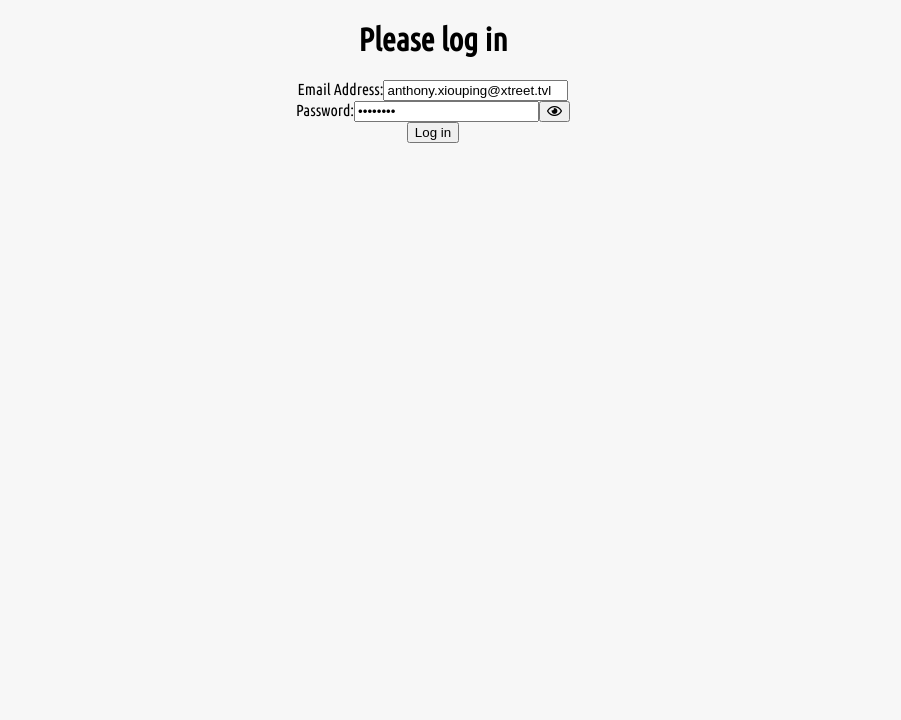
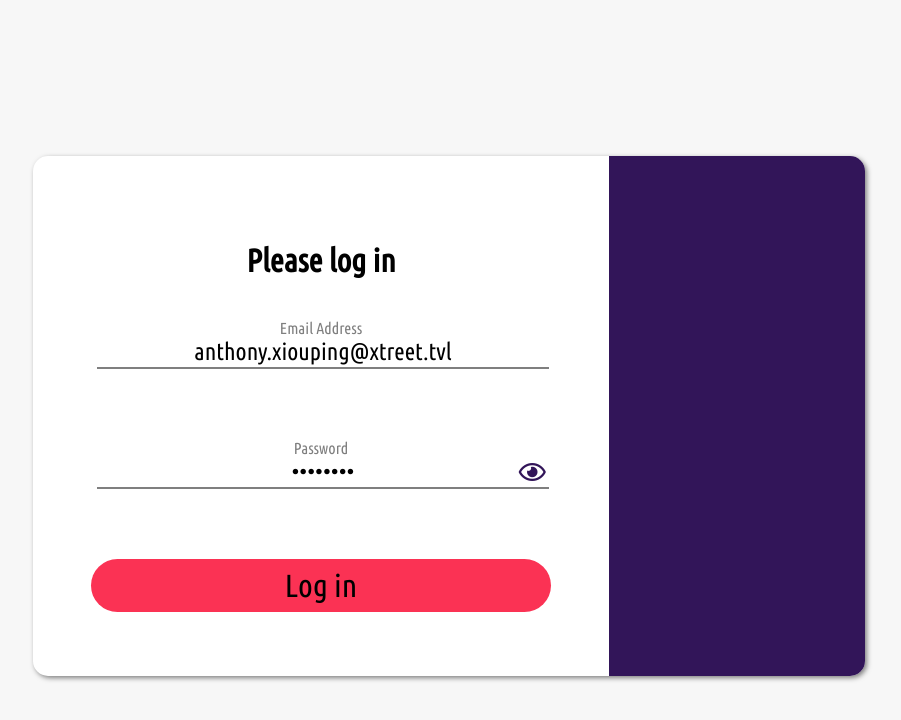
Before and after one commit to shir0206/LogIn, a React (Create React App) app: page /LogIn in a window 1280 px wide. Shown: the top 720 px of the page, without its empty margins (207-1108 px from the left). Built offline with nearby package versions, Linux system fonts and the light colour scheme.

Commit message:
Style log in

```diff
--- a/src/components/HierarchyDashboard/HierarchyDashboard.css
+++ b/src/components/HierarchyDashboard/HierarchyDashboard.css
@@ -27,6 +27,7 @@
   background: none;
   border: none;
   outline: none;
+  cursor: pointer;
 }
 
 .logout-icon {
--- a/src/components/HierarchyDashboard/HierarchyDashboard.js
+++ b/src/components/HierarchyDashboard/HierarchyDashboard.js
@@ -99,8 +99,7 @@ export const HierarchyDashboard = ({ loginState }) => {
           Log out <i className="fas fa-sign-out-alt logout-icon"></i>
         </button>
       </nav>
-      <h1>hierarchy</h1>
-      <h1>{loginState.currLoggedUserID}</h1>
+      <h1>Hierarchy</h1>
 
       {hierarchyTreeData && (
         <EmployeesHierarchy
--- a/src/components/LogIn/LogIn.css
+++ b/src/components/LogIn/LogIn.css
@@ -0,0 +1,70 @@
+.login-container {
+  width: 65vw;
+  height: 65vh;
+  display: block;
+  object-fit: cover;
+  margin: min(2vw, 2vh);
+  display: flex;
+  overflow: hidden;
+  box-shadow: 2px 2px 5px var(--basic-color);
+  background: #fff;
+  border-radius: 15px;
+  position: absolute;
+  top: 50%;
+  left: 50%;
+  transform: translate(-50%, -50%);
+}
+
+.login-decoration {
+  width: 20vw;
+  height: 100%;
+  background: var(--background-accent-color);
+}
+.login-form {
+  width: 45vw;
+  height: 100%;
+  display: flex;
+  flex-direction: column;
+  justify-content: center;
+}
+
+.login-btn {
+  background: var(--accent-color);
+  border: none;
+  outline: none;
+  font-size: min(4vw, 4vh);
+  padding: min(1vw, 1vh) min(2vw, 2vh);
+  border-radius: 50px;
+  width: 80%;
+  margin: 0 10%;
+}
+
+.display-passwprd-icon {
+  color: var(--background-accent-color);
+  margin: min(0.5vw, 0.5vw);
+  font-size: min(3vw, 3vh);
+  transform: translate(16.5vw, max(-4.5vw, -4.5vh));
+}
+
+.login-input {
+  width: 35vw;
+  margin: 0 5vw;
+  background: none;
+  border: none;
+  border-bottom: 2px solid var(--basic-color);
+  display: block;
+  font-size: min(3vw, 3vh);
+  text-align: center;
+}
+
+.login-input:focus {
+  border-bottom: 2px solid var(--background-accent-color);
+  outline: none;
+}
+
+.login-field-container {
+  height: 15vh;
+}
+.login-title {
+  margin-block-end: 5vh;
+}
--- a/src/components/LogIn/LogIn.js
+++ b/src/components/LogIn/LogIn.js
@@ -34,39 +34,46 @@ export const LogIn = ({ loginState }) => {
 
   return (
     <div className="login-container">
-      <h1>Please log in</h1>
+      <div className="login-form">
+        <h1 className="login-title">Please log in</h1>
         <div>
-        <div>
-          <label htmlFor="email">Email Address:</label>
+          <div className="login-field-container">
+            <label htmlFor="email">Email Address</label>
             <input
               type="text"
               id="email"
               name="email"
               value={email}
               onChange={handleEmailValue}
+              className="login-input"
             ></input>
           </div>
-        <div>
-          <label htmlFor="password">Password:</label>
+          <div className="login-field-container">
+            <label htmlFor="password">Password</label>
             <input
               type={isDisplayPass ? "text" : "password"}
               name="password"
               id="password"
               value={password}
               onChange={handlePasswordValue}
+              className="login-input"
             />
             <button
               onClick={() => {
                 setIsDisplayPass((prevIsDisplayPass) => !prevIsDisplayPass);
               }}
             >
-            <i className="far fa-eye"></i>
+              <i className="far fa-eye display-passwprd-icon"></i>
             </button>
             {areFieldsEmpty && <p>Please fill all fields.</p>}
             {loginState.error && <p>Invalid Email Address or Password.</p>}
           </div>
         </div>
-      <button onClick={handleLogIn}>Log in</button>
+        <button className="login-btn" onClick={handleLogIn}>
+          Log in
+        </button>
+      </div>
+      <div className="login-decoration"></div>
     </div>
   );
 };
--- a/src/styles.css
+++ b/src/styles.css
@@ -3,7 +3,22 @@ body {
   font-family: "Ubuntu Condensed", sans-serif;
   background: var(--background-color);
   margin: 0;
+  color: var(--basic-color);
 }
+button,
+input {
+  font-family: "Ubuntu Condensed", sans-serif;
+  background: none;
+  border: none;
+  outline: none;
+}
+button {
+  cursor: pointer;
+}
+h1 {
+  color: #000;
+}
+
 :root {
   --background-accent-color: rgb(50, 21, 89);
   --background-color: rgb(247, 247, 247);
```
Lines whose indentation alone changed are shown as unchanged.
